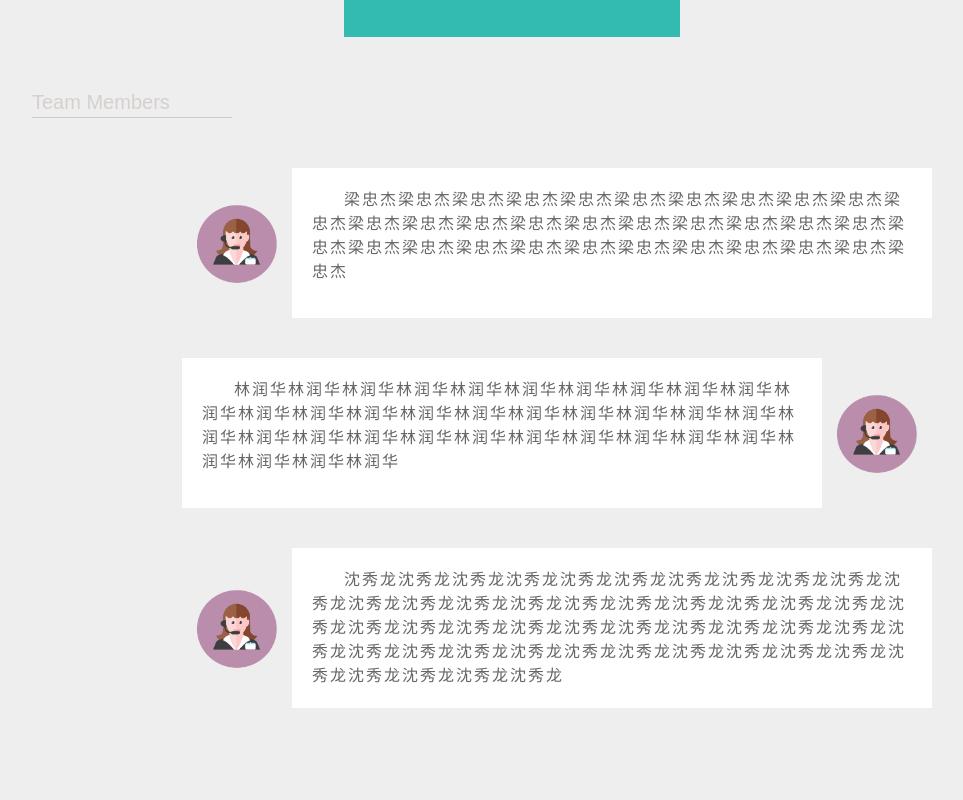
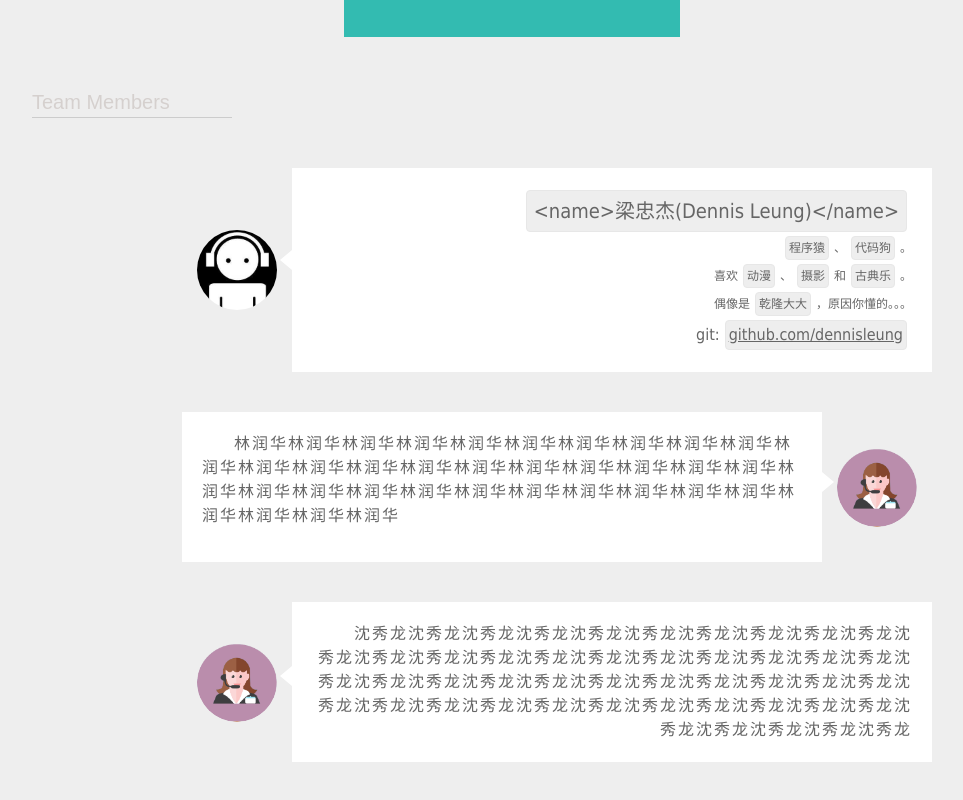
Before and after one commit to ife-kimoji/ife-kimoji.github.io, a plain HTML site: page html/index.html in a window 1280 px wide. Shown: the part 1342-2142 px from the top of the page, without its empty margins (128-1091 px from the left). Before the commit the page ends 2090 px from the top, so only its background shows below. Drawn offline with Linux system fonts and the light colour scheme.

Commit message:
index.html desc增加小三角和头像圆角 完成dennis的简介
Signed-off-by: dennisleung <xiyuxistory@163.com>

```diff
--- a/css/style.css
+++ b/css/style.css
@@ -42,6 +42,7 @@ body{
 	width: 80px;
     height: 80px;
     margin:0px 15px;
+    border-radius:40px;
 }
 
 .img{
@@ -55,7 +56,31 @@ body{
 	height: 150px;
 	background-color: #fff;
 	padding: 20px;
+	position:relative;
 }
+.desc:before{
+	content:"";
+	border-style:solid;
+	position:absolute;
+	top:40%;
+}
+.desc.pullleft{
+	text-align:right;
+}
+.desc.pullright{
+	text-align:left;
+}
+.desc.pullleft:before{
+	border-width:10px 12px 10px 0px;
+	border-color:transparent #fff transparent transparent;
+	left:-12px;
+}
+.desc.pullright:before{
+	border-width:10px 0px 10px 12px;
+	border-color:transparent transparent transparent #fff;
+	right:-12px;
+}
+
 
 .desc p{
 	text-indent: 2em;
@@ -65,3 +90,23 @@ body{
 	font-style: normal;
 	font-size: 16px;
 }
+
+
+.desc .pre{
+	padding: 2px 3px;
+	background-color: #eee;
+	border-radius: 4px;
+	border: 1px solid #e7e7e7;
+	margin:2px 5px;
+	display:inline-block;
+}
+.desc .pre-lg{
+	font-size:20px;
+	padding: 5px 7px;
+}
+.desc .git-link{
+	font-size:16px;
+}
+.desc .git-link a{
+	color:#666;
+}
--- a/html/index.html
+++ b/html/index.html
@@ -97,14 +97,22 @@
 	<div class="content">
 		<div class="line">
 			<div class="img">
-				<img src="../img/u47.png">
+				<img src="../img/dennis.png">
 			</div>
-			<div class="desc">
-				<p>梁忠杰梁忠杰梁忠杰梁忠杰梁忠杰梁忠杰梁忠杰梁忠杰梁忠杰梁忠杰梁忠杰梁忠杰梁忠杰梁忠杰梁忠杰梁忠杰梁忠杰梁忠杰梁忠杰梁忠杰梁忠杰梁忠杰梁忠杰梁忠杰梁忠杰梁忠杰梁忠杰梁忠杰梁忠杰梁忠杰梁忠杰梁忠杰梁忠杰</p>
+			<div class="desc pullleft">
+				<span class="pre pre-lg">&lt;name&gt;梁忠杰(Dennis Leung)&lt;/name&gt;</span>
+				<br>
+				<span class="pre">程序猿</span>、<span class="pre">代码狗</span>。
+				<br>
+				喜欢<span class="pre">动漫</span>、<span class="pre">摄影</span>和<span class="pre">古典乐</span>。
+				<br>
+				偶像是<span class="pre">乾隆大大</span>，原因你懂的。。。
+				<br>
+				<span class="git-link">git:<a href="http://github.com/dennisleung" class="pre">github.com/dennisleung</a></span>
 			</div>
 		</div>
 		<div class="line">
-			<div class="desc">
+			<div class="desc pullright">
 				<p>林润华林润华林润华林润华林润华林润华林润华林润华林润华林润华林润华林润华林润华林润华林润华林润华林润华林润华林润华林润华林润华林润华林润华林润华林润华林润华林润华林润华林润华林润华林润华林润华林润华林润华林润华林润华
 				</p>
 			</div>
@@ -116,7 +124,7 @@
 			<div class="img">
 				<img src="../img/u47.png">
 			</div>
-			<div class="desc">
+			<div class="desc pullleft">
 				<p>沈秀龙沈秀龙沈秀龙沈秀龙沈秀龙沈秀龙沈秀龙沈秀龙沈秀龙沈秀龙沈秀龙沈秀龙沈秀龙沈秀龙沈秀龙沈秀龙沈秀龙沈秀龙沈秀龙沈秀龙沈秀龙沈秀龙沈秀龙沈秀龙沈秀龙沈秀龙沈秀龙沈秀龙沈秀龙沈秀龙沈秀龙沈秀龙沈秀龙沈秀龙沈秀龙沈秀龙沈秀龙沈秀龙沈秀龙沈秀龙沈秀龙沈秀龙沈秀龙沈秀龙沈秀龙沈秀龙沈秀龙沈秀龙</p>
 			</div>
 		</div>
```
Also changed, not shown: img/dennis.png (added).
